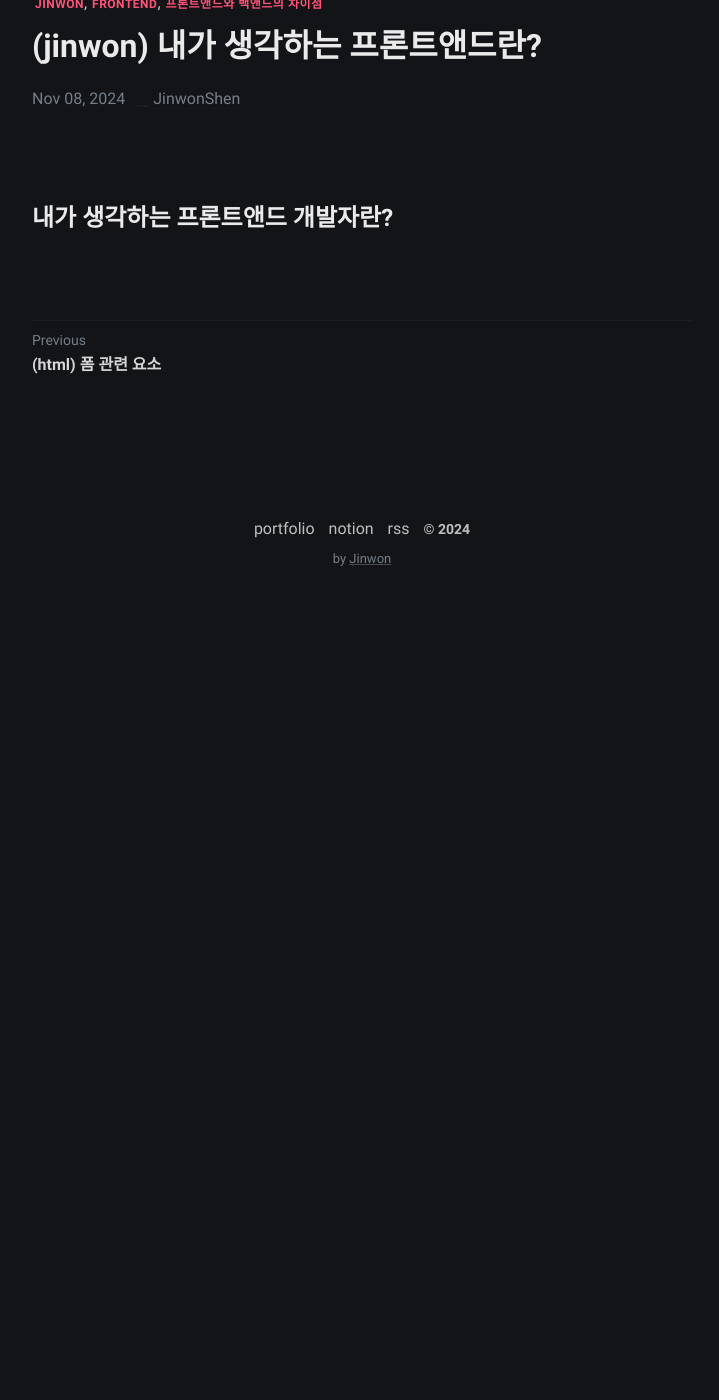
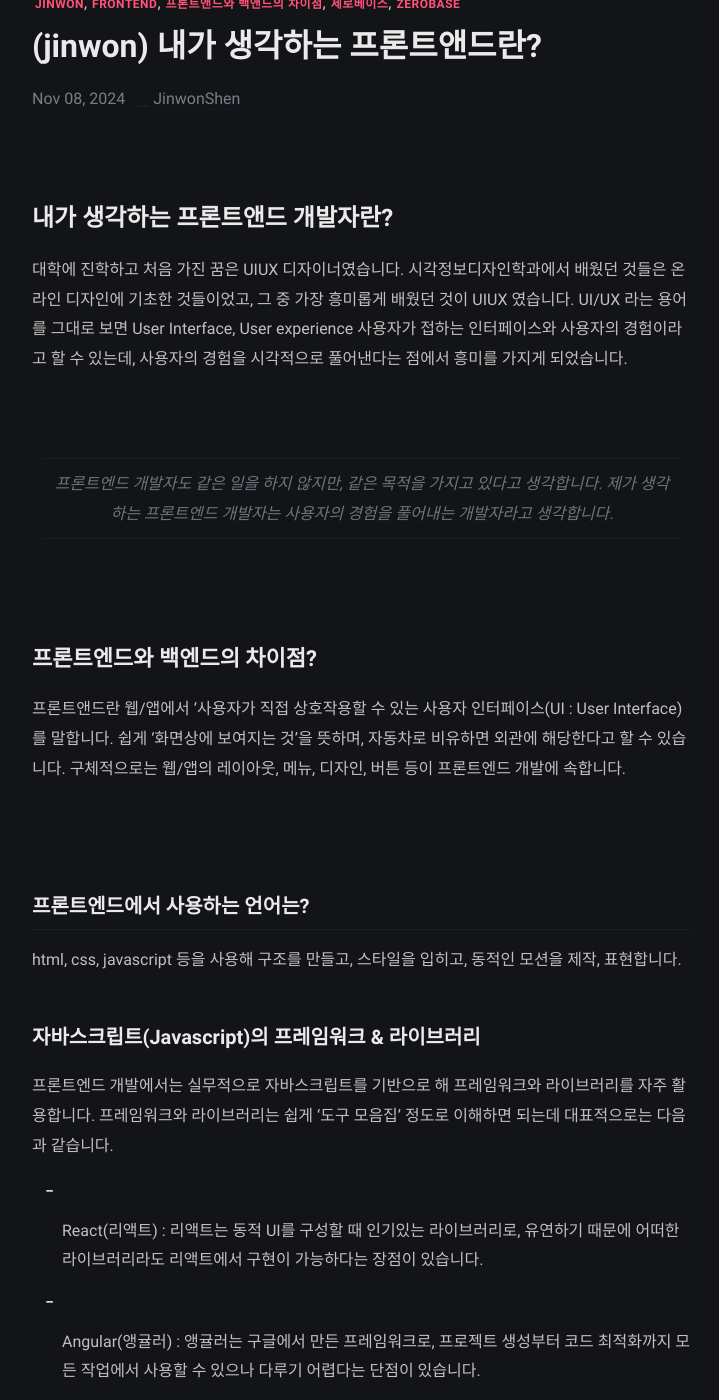
Before and after one commit to JinwonShen/JinwonShen.github.io, a Jekyll site: the page built from _posts/posts-frontend/2024-11-09-frontend.md, in a window 1280 px wide and 1400 px high, scrolled down 212 px. Shown: the whole window, without its empty margins (278-997 px from the left). Built offline with Jekyll 4.4.1, drawn with Linux system fonts in a browser that asks for light colours; before the commit the page ends 900 px from its top, so only the background shows below that; some of the changed text lies outside the part shown.

Commit message:
post frontend 내가 생각하는 프론트엔드 개발자란?

```diff
--- a/_posts/posts-frontend/2024-11-09-frontend.md
+++ b/_posts/posts-frontend/2024-11-09-frontend.md
@@ -8,7 +8,54 @@ tag:
   - jinwon
   - frontend
   - 프론트앤드와 백앤드의 차이점
+  - 제로베이스
+  - zerobase
 discription:
 ---
 
 # 내가 생각하는 프론트앤드 개발자란?
+
+대학에 진학하고 처음 가진 꿈은 UIUX 디자이너였습니다. 시각정보디자인학과에서 배웠던 것들은 온라인 디자인에 기초한 것들이었고, 그 중 가장 흥미롭게 배웠던 것이 UIUX 였습니다. UI/UX 라는 용어를 그대로 보면 User Interface, User experience 사용자가 접하는 인터페이스와 사용자의 경험이라고 할 수 있는데, 사용자의 경험을 시각적으로 풀어낸다는 점에서 흥미를 가지게 되었습니다.
+
+<br>
+
+> 프론트엔드 개발자도 같은 일을 하지 않지만, 같은 목적을 가지고 있다고 생각합니다. 제가 생각하는 프론트엔드 개발자는 사용자의 경험을 풀어내는 개발자라고 생각합니다.
+
+<br>
+
+## 프론트엔드와 백엔드의 차이점?
+
+프론트앤드란 웹/앱에서 '사용자가 직접 상호작용할 수 있는 사용자 인터페이스(UI : User Interface)를 말합니다. 쉽게 '화면상에 보여지는 것'을 뜻하며, 자동차로 비유하면 외관에 해당한다고 할 수 있습니다. 구체적으로는 웹/앱의 레이아웃, 메뉴, 디자인, 버튼 등이 프론트엔드 개발에 속합니다.
+
+<br>
+
+### 프론트엔드에서 사용하는 언어는?
+
+html, css, javascript 등을 사용해 구조를 만들고, 스타일을 입히고, 동적인 모션을 제작, 표현합니다.
+
+#### 자바스크립트(Javascript)의 프레임워크 & 라이브러리
+
+프론트엔드 개발에서는 실무적으로 자바스크립트를 기반으로 해 프레임워크와 라이브러리를 자주 활용합니다.
+프레임워크와 라이브러리는 쉽게 '도구 모음집' 정도로 이해하면 되는데 대표적으로는 다음과 같습니다.
+
+- React(리액트) : 리액트는 동적 UI를 구성할 때 인기있는 라이브러리로, 유연하기 때문에 어떠한 라이브러리라도 리액트에서 구현이 가능하다는 장점이 있습니다.
+
+- Angular(앵귤러) : 앵귤러는 구글에서 만든 프레임워크로, 프로젝트 생성부터 코드 최적화까지 모든 작업에서 사용할 수 있으나 다루기 어렵다는 단점이 있습니다.
+
+- Vue.js(뷰) : 뷰는 프리 코딩 구조를 가지고 있는 프레임워크로, 명령을 내리기 쉽기 때문에 빠르게 개발하는데 유리합니다.
+
+<br>
+
+### 백엔드에서 사용하는 언어는?
+
+백엔드의 주요 언어는 3가지정도로 말할 수 있습니다.
+
+- JAVA(자바) : 전통적인 백엔드 개발 언어로, 아직까지도 많은 사람들이 자바를 이용해 백엔드를 개발한다고 합니다. 특히, 한국에서는 자바가 전자정부표준프레임워크로 지정되어 대부분 정부 프로젝트는 자바를 이용해 개발합니다.
+
+- PYTHON(파이썬) : 문법이 쉽고 직관적이라 간결하고 깔끔하게 코드를 작성할 수 있으며, 배우기 쉽다는 장점이 있습니다. 최근 개발자 언어로 급부상한 만큼 다양한 프레임워크와 라이브러리가 존재하며, 커뮤니티 또한 활발한 편입니다.
+
+- 프론트엔드 개발에 사용하는 자바스크립트(Javascript)는 백엔드에서도 사용할 수 있습니다. 참고로, 자바와 자바스크립트는 이름만 닮았을 뿐 다른 언어인데. 문법이 쉽고, 프론트엔드 개발에서도 활용된다는 점에서 큰 인기를 얻고 있다고 합니다.
+
+<br>
+
+**물론 필요에 따라 백엔드를 공부할 수도 있겠지만 지금 배우고 있는 것에 집중할 생각입니다. 이제 제로베이스에서 프론트엔드를 공부한지 보름이 되어가는데 남은 기간 열심히 해보겠습니다 :) 긴 글 읽어주셨다면 감사드립니다.**
```
Also changed, not shown: _posts/posts-start-over/2024-11-04-start-over.md (+2 -0 lines).
